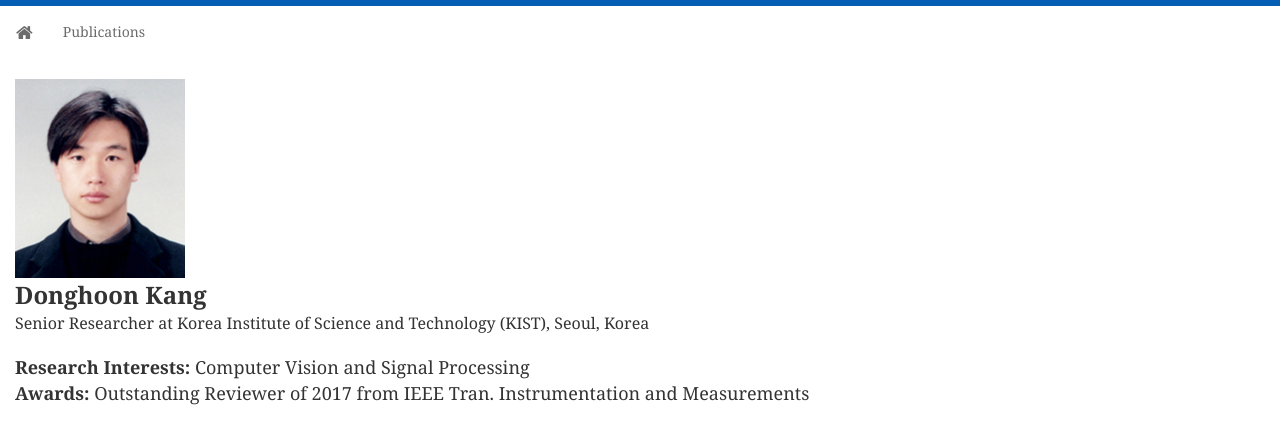
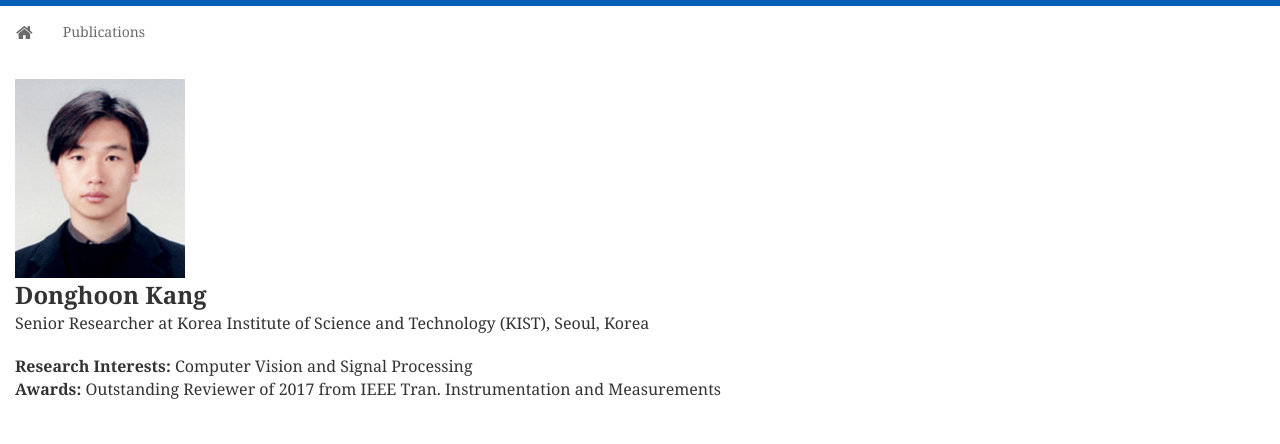
Before and after one commit to kimbabmoowoo/kimbabmoowoo.github.io, a Jekyll site: the page built from index.html, in a window 1280 px wide. Shown: the top 444 px of the page. Built offline with Jekyll 4.4.1, drawn with Linux system fonts in a browser that asks for light colours; nearby versions of some CDN libraries; Markdown is read by kramdown in place of the engine named in the settings; the list of posts is cut into pages by our own code.

Commit message:
Update index.html

```diff
--- a/index.html
+++ b/index.html
@@ -12,8 +12,8 @@ layout: home
 		<font size="3">Senior Researcher at Korea Institute of Science and Technology (KIST), Seoul, Korea</font><br><br>
 
 
-		<font size="4"><strong>Research Interests:</strong> Computer Vision and Signal Processing <br>
-			<font size="4"><strong>Awards:</strong> Outstanding Reviewer of 2017 from IEEE Tran. Instrumentation and Measurements
+		<font size="3"><strong>Research Interests:</strong> Computer Vision and Signal Processing <br>
+			<font size="3"><strong>Awards:</strong> Outstanding Reviewer of 2017 from IEEE Tran. Instrumentation and Measurements
 
 
 		<!-- <h4>Senior Researcher</h4>
```
